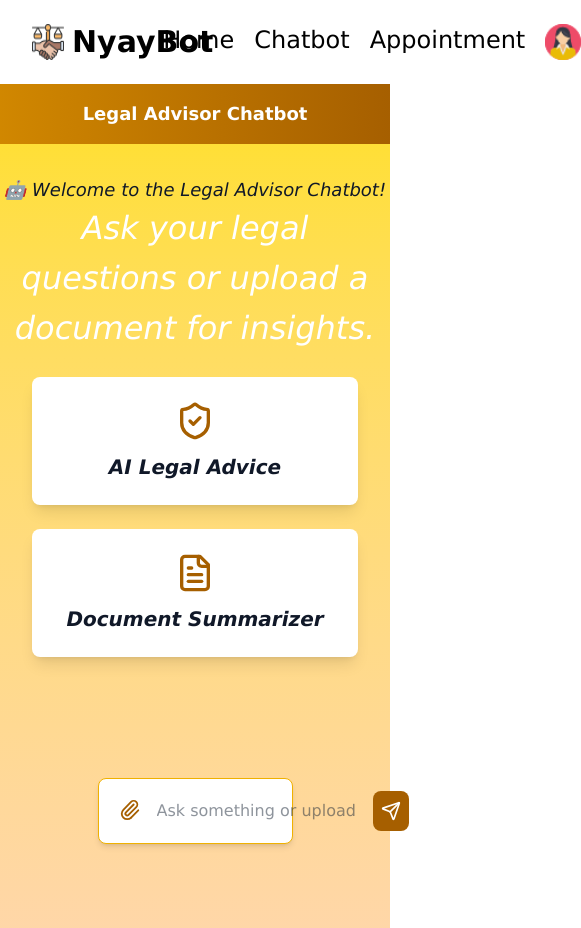
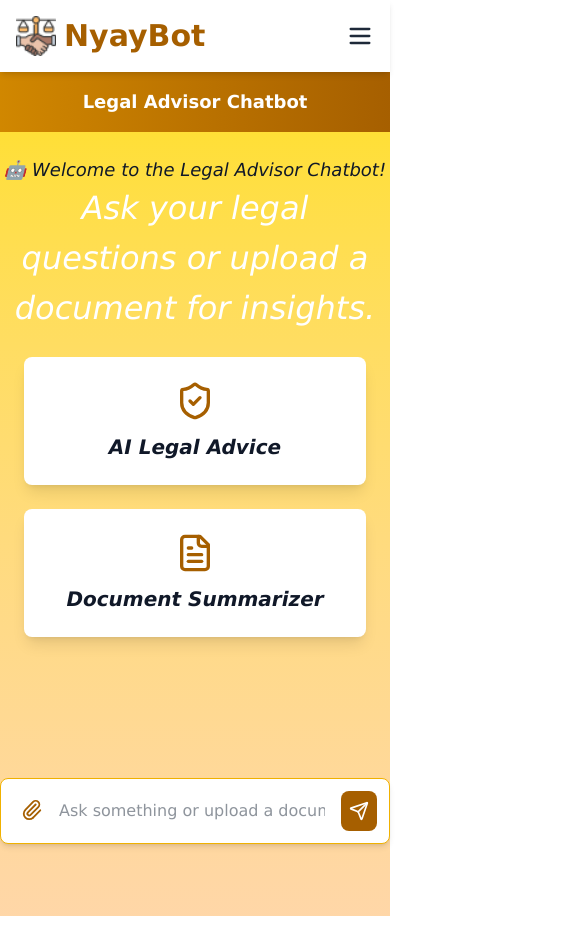
Before and after one commit to amansgith/NyayBot, a React (Vite) app: page /conversation in a window 390 px wide. Shown: the whole page, 581 px wide, since content can reach past the window. Built offline with nearby package versions, Linux system fonts and the light colour scheme; a web font is replaced by a local one.

Commit message:
added responsive design

```diff
--- a/package.json
+++ b/package.json
@@ -4,7 +4,7 @@
   "version": "0.0.0",
   "type": "module",
   "scripts": {
-    "dev": "vite",
+    "dev": "vite --host",
     "build": "vite build",
     "lint": "eslint .",
     "preview": "vite preview"
--- a/src/components/Navbar/Navbar.jsx
+++ b/src/components/Navbar/Navbar.jsx
@@ -1,26 +1,47 @@
-import React from 'react'
-import { Link } from 'react-router-dom'
+import { useState } from "react";
+import { Link } from "react-router-dom";
+import { Menu, X } from "lucide-react"; // Icons for mobile menu
 import logo from '../../assets/law.png';
 import profile from '../../assets/profile.png'
-import './Navbar.css'
 
 const Navbar = () => {
+  const [isOpen, setIsOpen] = useState(false);
+
   return (
-    <>
-        <nav className='sticky top-0 z-1 flex justify-between text-2xl p-6 pl-8 pr-8'>
-            <div className="brand flex gap-2">
-                <img src={logo} alt="Logo" />
-                <h1 className="brand-name text-3xl">NyayBot</h1>
-            </div>
-            <div className="nav-items flex gap-5 text-1xl justify-center">
-                <Link to="/" className="nav-item">Home</Link>
-                <Link to="/conversation" className="nav-item">Chatbot</Link>
-                <Link to="/signup" className="nav-item">Appointment</Link>
-                <img src={profile} alt="profile" />
-            </div>
-        </nav>
-    </>
-  )
-}
+    <nav className="sticky top-0 z-10 bg-white shadow-md">
+      <div className="container mx-auto flex justify-between items-center p-4 lg:p-6">
 
-export default Navbar
+        {/* Logo Section */}
+        <div className="flex items-center gap-2">
+          <img src={logo} alt="Logo" className="w-10 h-10" />
+          <h1 className="text-3xl font-bold text-yellow-700">NyayBot</h1>
+        </div>
+
+        {/* Desktop Navigation */}
+        <div className="hidden md:flex gap-6 text-lg text-gray-800">
+          <Link to="/" className="hover:text-yellow-600">Home</Link>
+          <Link to="/conversation" className="hover:text-yellow-600">Chatbot</Link>
+          <Link to="/signup" className="hover:text-yellow-600">Appointment</Link>
+          <img src={profile} alt="Profile" className="w-10 h-10 rounded-full" />
+        </div>
+
+        {/* Mobile Menu Button */}
+        <button className="md:hidden text-gray-800" onClick={() => setIsOpen(!isOpen)}>
+          {isOpen ? <X size={28} /> : <Menu size={28} />}
+        </button>
+      </div>
+
+      {/* Mobile Menu */}
+      {isOpen && (
+        <div className="md:hidden absolute top-16 left-0 w-full bg-white shadow-md p-5 flex flex-col items-center space-y-4 text-lg text-gray-800">
+          <Link to="/" className="hover:text-yellow-600" onClick={() => setIsOpen(false)}>Home</Link>
+          <Link to="/conversation" className="hover:text-yellow-600" onClick={() => setIsOpen(false)}>Chatbot</Link>
+          <Link to="/signup" className="hover:text-yellow-600" onClick={() => setIsOpen(false)}>Appointment</Link>
+          <img src={profile} alt="Profile" className="w-12 h-12 rounded-full" />
+        </div>
+      )}
+    </nav>
+  );
+};
+
+export default Navbar;
--- a/src/pages/Chatbot/Chat.jsx
+++ b/src/pages/Chatbot/Chat.jsx
@@ -1,5 +1,11 @@
 import { useState, useRef, useEffect } from "react";
-import { Send, Paperclip, ShieldCheck, FileText, MessageCircle } from "lucide-react";
+import {
+  Send,
+  Paperclip,
+  ShieldCheck,
+  FileText,
+  MessageCircle,
+} from "lucide-react";
 
 const Chat = () => {
   const [messages, setMessages] = useState([]);
@@ -33,7 +39,10 @@
       setMessages((prev) => [...prev, { text: data.response, sender: "bot" }]);
     } catch (error) {
       console.error("Error fetching response:", error);
-      setMessages((prev) => [...prev, { text: "Error fetching response.", sender: "bot" }]);
+      setMessages((prev) => [
+        ...prev,
+        { text: "Error fetching response.", sender: "bot" },
+      ]);
     }
   };
 
@@ -46,34 +55,38 @@
 
       {/* Welcome Message & Features */}
       {messages.length === 0 && (
-        <div className="text-center text-gray-900 italic mt-8 text-lg">
+        <div className="text-center text-gray-900 italic mt-6 text-lg">
           🤖 Welcome to the Legal Advisor Chatbot!
-          <p className="text-gray-700">Ask your legal questions or upload a document for insights.</p>
-
+          <p className="text-gray-700">
+            Ask your legal questions or upload a document for insights.
+          </p>
           {/* Features Section */}
-          <div className="mt-6 grid grid-cols-1 md:grid-cols-2 gap-6 px-8">
-            {/* Feature 1 - Legal Advice */}
+          <div className="mt-6 grid grid-cols-1 md:grid-cols-2 lg:grid-cols-3 gap-6 px-6">
             <div className="bg-white shadow-lg rounded-lg p-6 flex flex-col items-center transition transform hover:scale-105">
               <ShieldCheck size={40} className="text-yellow-700 mb-3" />
-              <h3 className="text-xl font-semibold text-gray-900">AI Legal Advice</h3>
-
+              <h3 className="text-xl font-semibold text-gray-900">
+                AI Legal Advice
+              </h3>
             </div>
-
-            {/* Feature 2 - Document Summarization */}
             <div className="bg-white shadow-lg rounded-lg p-6 flex flex-col items-center transition transform hover:scale-105">
               <FileText size={40} className="text-yellow-700 mb-3" />
-              <h3 className="text-xl font-semibold text-gray-900">Document Summarizer</h3>
+              <h3 className="text-xl font-semibold text-gray-900">
+                Document Summarizer
+              </h3>
             </div>
           </div>
         </div>
       )}
 
-      {/* Chat Messages Container */}
-      <div ref={chatContainerRef} className="flex-1 p-4 overflow-y-auto space-y-3">
+      {/* Chat Messages Container (Now Starts from Header) */}
+      <div
+        ref={chatContainerRef}
+        className="flex-1 p-4 overflow-y-auto space-y-3 mt-4"
+      >
         {messages.map((msg, index) => (
           <div
             key={index}
-            className={`p-3 rounded-lg max-w-xs shadow-md ${
+            className={`p-3 rounded-lg max-w-xs md:max-w-sm lg:max-w-md shadow-md ${
               msg.sender === "user"
                 ? "bg-yellow-600 text-white self-end ml-auto"
                 : "bg-yellow-200 text-gray-900 self-start"
@@ -85,25 +98,29 @@
       </div>
 
       {/* Chat Input */}
-      <div className="sticky bottom-0 left-0 w-1/2 bg-white shadow-md p-3 flex rounded-lg mx-auto mb-2 border border-yellow-500">
-        {/* Document Upload Icon */}
+      <div className="sticky bottom-0 left-0 w-full bg-white shadow-md p-3 flex rounded-lg mx-auto mb-2 border border-yellow-500 max-w-4xl">
         <label className="cursor-pointer p-2">
           <Paperclip size={22} className="text-yellow-700" />
-          <input type="file" className="hidden" onChange={(e) => console.log(e.target.files[0])} />
+          <input
+            type="file"
+            className="hidden"
+            onChange={(e) => console.log(e.target.files[0])}
+          />
         </label>
 
-        {/* Text Input */}
         <input
           type="text"
-          className=" flex-1 p-2 text-gray-800 focus:outline-none"
+          className="flex-1 p-2 text-gray-800 focus:outline-none"
           placeholder="Ask something or upload a document..."
           value={input}
           onChange={(e) => setInput(e.target.value)}
           onKeyDown={(e) => e.key === "Enter" && sendMessage()}
         />
 
-        {/* Send Button */}
-        <button className="cursor-pointer bg-yellow-700 text-white p-2 rounded-lg ml-2" onClick={sendMessage}>
+        <button
+          className="cursor-pointer bg-yellow-700 text-white p-2 rounded-lg ml-2"
+          onClick={sendMessage}
+        >
           <Send size={20} />
         </button>
       </div>
```
